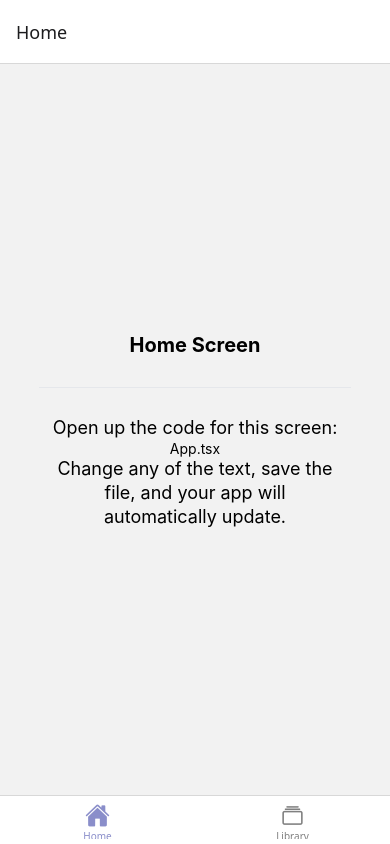
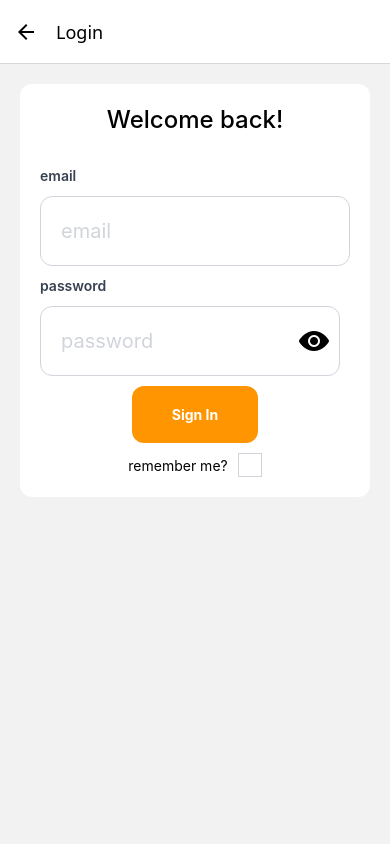
Before and after one commit to nayenjoaquin/Flashcards-APP, a React Native app: screen /Login in a window 390 px wide. Built offline with nearby package versions, Linux system fonts and the light colour scheme.

Commit message:
login and session persistance

```diff
--- a/App.tsx
+++ b/App.tsx
@@ -9,10 +9,7 @@ import { ReviewScreen } from 'screens/review-screen';
 import { TouchableOpacity } from 'react-native';
 import { Ionicons } from '@expo/vector-icons';
 import { NewCardScreen } from 'screens/new-card-screen';
-
-
-
-
+import { LogInScreen } from 'screens/log-in-screen';
 
   export default function App() {
 
@@ -47,6 +44,7 @@ import { NewCardScreen } from 'screens/new-card-screen';
           ),
         })} name='Review' component={ReviewScreen}/>
         <stack.Screen name='NewCard' component={NewCardScreen}/>
+        <stack.Screen name='Login' component={LogInScreen}/>
         </stack.Navigator>
         <StatusBar style="auto" />
       </NavigationContainer>
--- a/components/ScreenContent.tsx
+++ b/components/ScreenContent.tsx
@@ -1,6 +1,12 @@
 import { Text, View } from 'react-native';
 
 import { EditScreenInfo } from './EditScreenInfo';
+import { FilledButton } from './filled-button';
+import { RootStackParamList } from 'types/navigation';
+import { NativeStackNavigationProp } from '@react-navigation/native-stack';
+import { useNavigation } from '@react-navigation/native';
+
+type navigationProps = NativeStackNavigationProp<RootStackParamList, 'Main'>
 
 type ScreenContentProps = {
   title: string;
@@ -9,11 +15,18 @@ type ScreenContentProps = {
 };
 
 export const ScreenContent = () => {
+
+  const navigation = useNavigation<navigationProps>();
   return (
     <View className={styles.container}>
       <Text className={styles.title}>Home Screen</Text>
       <View className={styles.separator} />
       <EditScreenInfo path={'App.tsx'} />
+      <FilledButton
+      text='Go to login'
+      onPress={()=>{
+        navigation.push('Login');
+      }}/>
     </View>
   );
 };
--- /dev/null
+++ b/components/labeled-checkbox.tsx
@@ -0,0 +1,31 @@
+import { Ionicons } from "@expo/vector-icons";
+import { useState } from "react";
+import { Pressable, Text, View } from "react-native";
+
+interface props {
+    label: string;
+    inverted?: boolean;
+    onChange: (value: boolean)=>void;
+}
+
+export const LabeledCheckBox = ({label, inverted, onChange}: props) => {
+    const [checked, setChecked] = useState(false);
+    return(
+        <View className="flex flex-row items-center gap-2.5">
+            <Text>
+                {label}
+            </Text>
+            <Pressable onPress={()=>{
+                setChecked(prev=>{
+                    onChange(!prev);
+                    return !prev;
+                })
+            }} className="aspect-square h-6 border border-gray-300 flex justify-center items-center">
+                {checked ?
+                <Ionicons name="checkbox" size={20} color={'#ff9500'}/>
+                : null
+                }
+            </Pressable>
+        </View>
+    )
+}
--- a/components/labeled-textfield.tsx
+++ b/components/labeled-textfield.tsx
@@ -1,22 +1,39 @@
-import { Text, TextInput, View } from "react-native";
+import { Ionicons } from "@expo/vector-icons";
+import { useState } from "react";
+import { Text, TextInput, TouchableOpacity, View } from "react-native";
 
 interface props {
     onChange: (text: string)=>void;
     value: string;
     placeholder: string;
     label: string
+    secret?: boolean;
 }
 
-export const LabeledTextField = ({onChange, placeholder, value, label}: props) => {
+export const LabeledTextField = ({onChange, placeholder, value, label, secret}: props) => {
+
+    const [obscure, setObscure] = useState(secret);
     return(
         <View className="w-full flex gap-2.5">
-            <Text className="text-sm text-gray-500">{label}</Text>
-            <TextInput
-                onChangeText={onChange}
-                className="bg-white p-5 rounded-xl text-xl w-full placeholder:text-gray-300"
-                placeholder={placeholder}
-                value={value}
-            />
+            <Text className="text-sm text-gray-700 font-semibold">{label}</Text>
+            <View className="flex flex-row items-center gap-2.5">
+                <TextInput
+                    secureTextEntry={obscure}
+                    autoCapitalize="none"
+                    onChangeText={onChange}
+                    className="bg-white p-5 rounded-xl text-xl w-full placeholder:text-gray-300 border border-gray-300"
+                    placeholder={placeholder}
+                    value={value}
+                />
+                {secret ?
+                    <TouchableOpacity className="flex justify-center items-center" onPress={()=>{
+                        setObscure(prev=>!prev);
+                    }}>
+                        <Ionicons className="absolute right-5" name={obscure ? 'eye':'eye-off'} size={32}/>
+                    </TouchableOpacity>
+                    : null}
+                </View>
+
         </View>
     )
 }
--- /dev/null
+++ b/hooks/auth.tsx
@@ -0,0 +1,75 @@
+import { API_BASE_URL } from "const/strings";
+import { useState } from "react"
+import { getLocal, saveLocal } from "utils/functions";
+
+export const useAuth = () => {
+
+    const[user, setUser] = useState<User|null>();
+
+    const signIn = async (email: string, password: string, remember: boolean = false) => {
+
+        try{
+            const res = await fetch(API_BASE_URL+'/users/sign-in', {
+                method: 'POST',
+                headers:{
+                    'Content-Type': 'Application/json'
+                },
+                body: JSON.stringify({
+                    email,
+                    password
+                })
+            })
+
+            if(!res.ok){
+                const errorText = await res.text();
+                throw new Error(errorText);
+            }
+
+            const body = await res.json();
+            setUser(body.data);
+            if(remember){
+                saveLocal('JWT', body.token);
+            }
+            return body.data;
+        }catch(err){
+            console.error('Failed to sign in:', err);
+
+        }
+    }
+
+    const detectUser = async () => {
+        const token = await getLocal('JWT');
+
+
+        if(!token){
+            return null;
+        }
+
+        try{
+            const res = await fetch(API_BASE_URL+'/users/sign-in', {
+                method: 'POST',
+                headers: {
+                    'Authorization': 'Bearer '+token
+                }
+            });
+
+            if(!res.ok){
+                const errorText = await res.text();
+                throw new Error(errorText);
+            }
+
+            const body = await res.json();
+
+
+            setUser(body.data);
+            saveLocal('JWT', body.token);
+            return body.data
+        }catch(err){
+            console.error('Failed to verify user: ',err);
+            return null;
+
+        }
+    }
+
+    return {user, signIn, detectUser}
+}
--- a/navigation/main-tab-navigator.tsx
+++ b/navigation/main-tab-navigator.tsx
@@ -1,12 +1,31 @@
 import { Ionicons } from "@expo/vector-icons";
 import { createBottomTabNavigator } from "@react-navigation/bottom-tabs";
+import { useNavigation } from "@react-navigation/native";
+import { NativeStackNavigationProp } from "@react-navigation/native-stack";
 import { ScreenContent } from "components/ScreenContent";
+import { useAuth } from "hooks/auth";
+import { useEffect } from "react";
 import { DecksScreen } from "screens/decks-screen";
-import { MainTabParamList } from "types/navigation";
+import { MainTabParamList, RootStackParamList } from "types/navigation";
+
+type navProp = NativeStackNavigationProp<RootStackParamList, 'Main'>;
 
 export const MainTabNavigator = () => {
 
     const Tab = createBottomTabNavigator<MainTabParamList>();
+    const navigation = useNavigation<navProp>();
+    const {detectUser} = useAuth();
+
+
+    useEffect(()=>{
+        detectUser().then(user=>{
+            if(!user){
+                navigation.push('Login');
+            }
+
+        })
+    }, [])
+
     return(
         <Tab.Navigator>
         <Tab.Screen name='Home' component={ScreenContent} options={{
--- a/package.json
+++ b/package.json
@@ -36,7 +36,8 @@
     "react-native-screens": "^4.10.0",
     "react-native-svg": "^15.2.0",
     "react-native-vector-icons": "^10.2.0",
-    "react-native-web": "~0.19.13"
+    "react-native-web": "~0.19.13",
+    "zustand": "^5.0.5"
   },
   "devDependencies": {
     "@babel/core": "^7.20.0",
--- a/screens/deck-screen.tsx
+++ b/screens/deck-screen.tsx
@@ -44,12 +44,13 @@ export const DeckScreen = () => {
           })
         }}
         color="#6260a2"/>
-        <View className="flex">
+        <View className="flex items-start w-full bg-white p-5 rounded-xl">
           <Text className="text-2xl font-semibold w-full">{deck.name}</Text>
           {cards.length>0 ?
           <>
           <Text className="text-gray-500 w-full ">{deck.description}</Text>
-          <Text className="text-2xl font-semibold w-full text-center">{cardsForReview(progress??DEFAULT_PROGRESS(cards))} cards for review</Text>
+          <Text className="text-5xl font-semibold w-full text-center mt-5">{cardsForReview(progress??DEFAULT_PROGRESS(cards))}</Text>
+          <Text className="text-md font-semibold w-full text-center">cards for review</Text>
             <View className="py-5 w-full">
               <FilledButton text="Review now" onPress={()=>{
 
--- /dev/null
+++ b/screens/log-in-screen.tsx
@@ -0,0 +1,72 @@
+import { useNavigation } from "@react-navigation/native";
+import { NativeStackNavigationProp } from "@react-navigation/native-stack";
+import { FilledButton } from "components/filled-button";
+import { LabeledCheckBox } from "components/labeled-checkbox";
+import { LabeledTextField } from "components/labeled-textfield";
+import { useAuth } from "hooks/auth";
+import { useState } from "react"
+import { SafeAreaView, Text, View } from "react-native"
+import { RootStackParamList } from "types/navigation";
+
+type navProps = NativeStackNavigationProp<RootStackParamList,'Login'>
+
+export const LogInScreen = () => {
+    const [fields, setFields] = useState({
+        email: '',
+        password: '',
+        remember: false,
+    });
+
+    const navigation = useNavigation<navProps>();
+
+    const {user, signIn} = useAuth();
+    return(
+        <View className="p-5">
+            <SafeAreaView className=" flex w-full h-full items-center justify-center">
+                <View className="w-full flex items-center gap-2.5 p-5 rounded-xl bg-white">
+                    <Text className="text-2xl font-medium mb-5">
+                        Welcome back!
+                    </Text>
+                    <LabeledTextField
+                    label="email"
+                    onChange={(text)=>setFields(prev=>({
+                        ...prev,
+                        email: text
+                    }))}
+                    placeholder="email"
+                    value={fields.email}
+                    />
+                    <LabeledTextField
+                    label="password"
+                    onChange={(text)=>setFields(prev=>({
+                        ...prev,
+                        password: text
+                    }))}
+                    placeholder="password"
+                    secret
+                    value={fields.password}
+                    />
+                    <FilledButton
+                    text="Sign In"
+                    onPress={async ()=>{
+                        signIn(fields.email, fields.password, fields.remember)
+                        .then((user)=>{
+                            if(user){
+                                navigation.push('Main');
+                            }
+                        })
+                    }}/>
+
+                    <LabeledCheckBox
+                    label="remember me?"
+                    onChange={(value)=>{
+                        setFields(prev=>({
+                            ...prev,
+                            remember: value
+                        }));
+                    }} />
+                </View>
+            </SafeAreaView>
+        </View>
+    )
+}
--- a/types/navigation.tsx
+++ b/types/navigation.tsx
@@ -23,5 +23,6 @@ import { NavigatorScreenParams } from "@react-navigation/native";
       deck: Deck,
       progress: Record<string, progress>|null
     };
+    Login: undefined;
     new_deck: undefined;
   }
--- a/utils/functions.ts
+++ b/utils/functions.ts
@@ -60,6 +60,38 @@ export const saveDeckProgress = async (progress: Record<string,progress>, deck_i
     }
 }
 
+export const saveLocal = async (name: string, item: Object) => {
+
+    try{
+        await AsyncStorage.setItem(name, JSON.stringify(item));
+         if (item==null){
+            throw new Error('Failed to save Item');
+        }
+        console.log('Item saved succesfully');
+
+    }catch(err){
+        console.error(err);
+        return null
+    }
+}
+
+export const getLocal = async (name: string) => {
+    try{
+        const item = await AsyncStorage.getItem(name);
+
+        if (item==null){
+            throw new Error('Item not found');
+        }
+        console.log('Item retrieved succesfully');
+
+        return await JSON.parse(item);
+    }catch(err:any){
+        console.error(err);
+        return null
+
+    }
+}
+
 export const getDeckProgress = async (deck_id: string) => {
     try{
         const progress = await AsyncStorage.getItem(deck_id);
```
Also changed, not shown: types/index.ts (+8 -0 lines), 1 other file (tests, documents, lock files or other folders).
